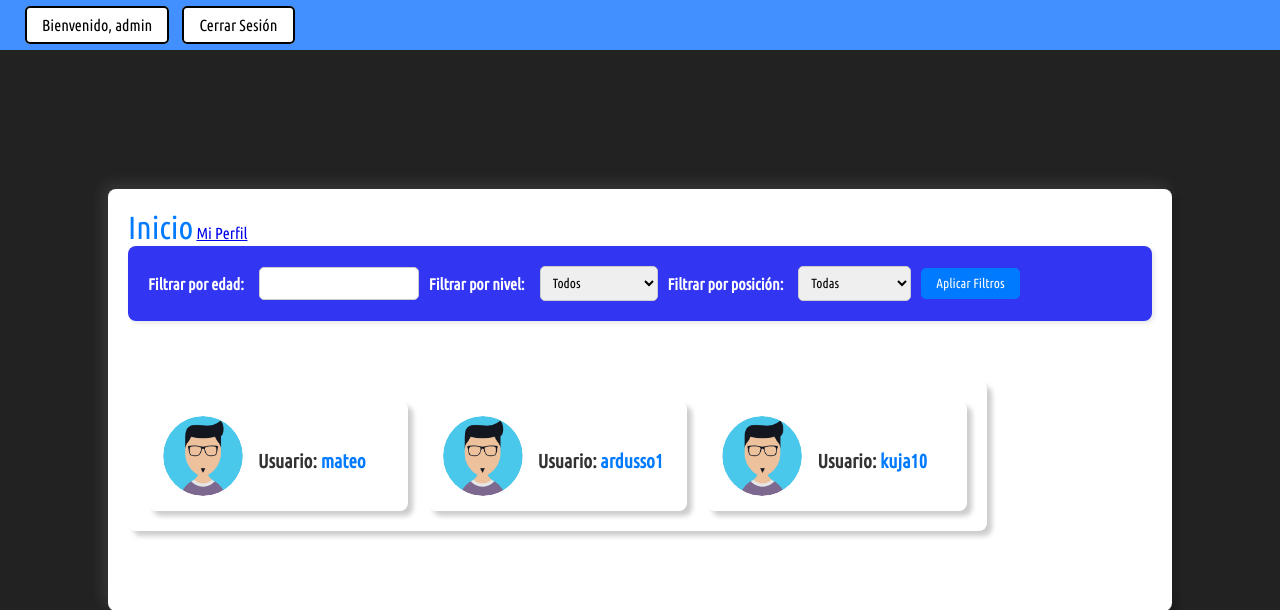
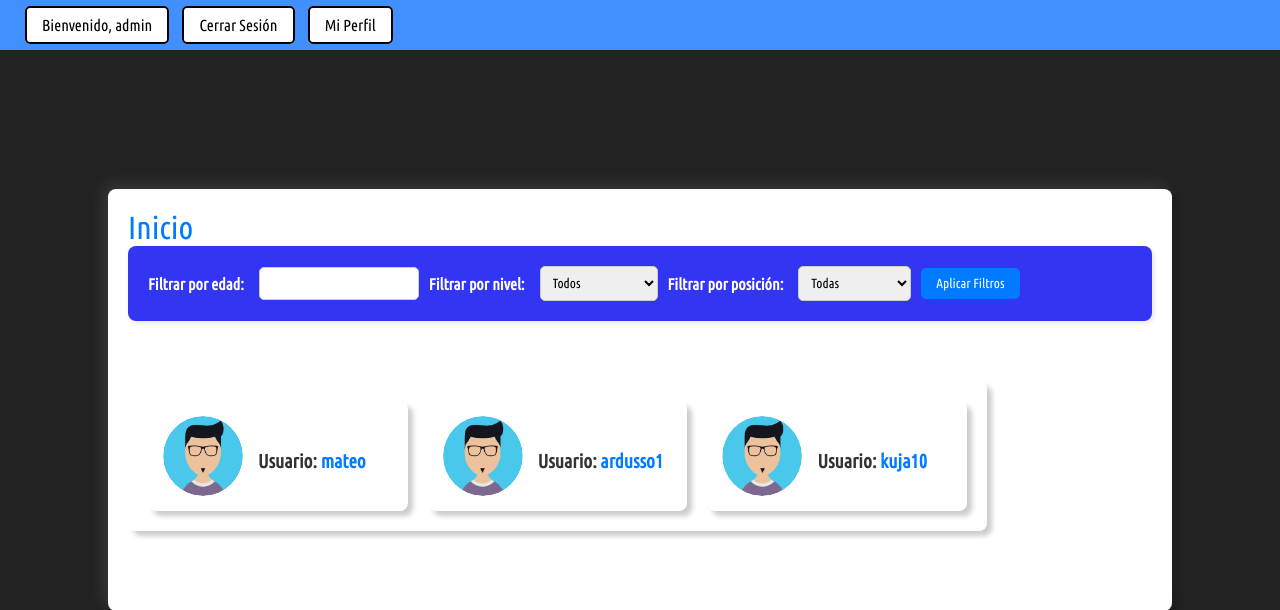
Before and after one commit to PabloViano/FutbolScoutNet, a Django app: page /listado-perfiles/ in a window 1280 px wide. Shown: the top 610 px of the page. Run offline with Django 4.2, Linux system fonts and the light colour scheme; a user stored in the database is signed in; data comes from the database, SQL or seed files in the repository.

Commit message:
Boton mi perfil en el navbar

```diff
--- a/FutbolScoutNet/sitio/templates/layout.html
+++ b/FutbolScoutNet/sitio/templates/layout.html
@@ -4,7 +4,7 @@
     <head>
         <meta charset="UTF-8">
         <title>FutbolScoutNet</title>
-        <link rel="stylesheet" type="text/css" href='{% static "css/style_layout.css"%}'>
+        <link rel="stylesheet" type="text/css" href='{% static "css/style_layout.css" %}'>
     </head>
     <body>
         <div class="navbar">
@@ -12,13 +12,15 @@
                 {% if user.is_authenticated %}
                     <a class="nav-button">Bienvenido, {{ user.username }}</a>
                     <a class="nav-button" href="/accounts/logout/">Cerrar Sesión</a>
+                    <a class="nav-button" href="/profile/{{user.username}}">
+                        Mi Perfil
+                    </a>
                 {% else %}
                     <a class="nav-button" href="/accounts/login/">Iniciar Sesión</a>
                     <a class="nav-button" href="/registro">Registrarse</a>
                 {% endif %}
             </div>
         </div>
-
         {% block contenido %}
         {% endblock %}
     </body>
--- a/FutbolScoutNet/sitio/templates/listado_perfiles.html
+++ b/FutbolScoutNet/sitio/templates/listado_perfiles.html
@@ -6,9 +6,6 @@
         <div class="navbar-listado-perfiles">
             <nav class="second-nav-listado-perfiles">
                 <a class="feed-title" href="javascript:void(0)" onclick="mostrarContenido('inicio')">Inicio</a>
-                {% if request.user.is_authenticated %}
-                <a class="profile-title" href="/profile/{{user}}">Mi Perfil</a>
-                {% endif %}
             </nav>
         </div>
 
```
